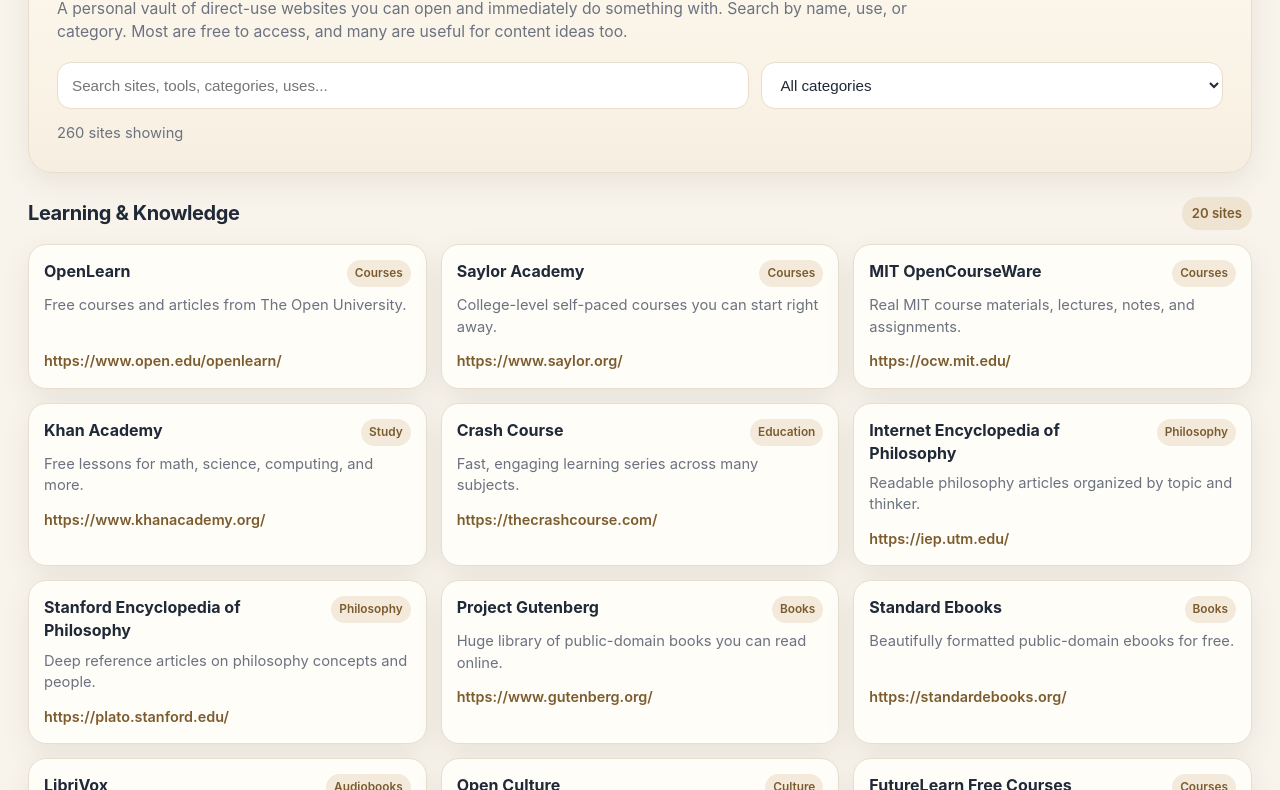
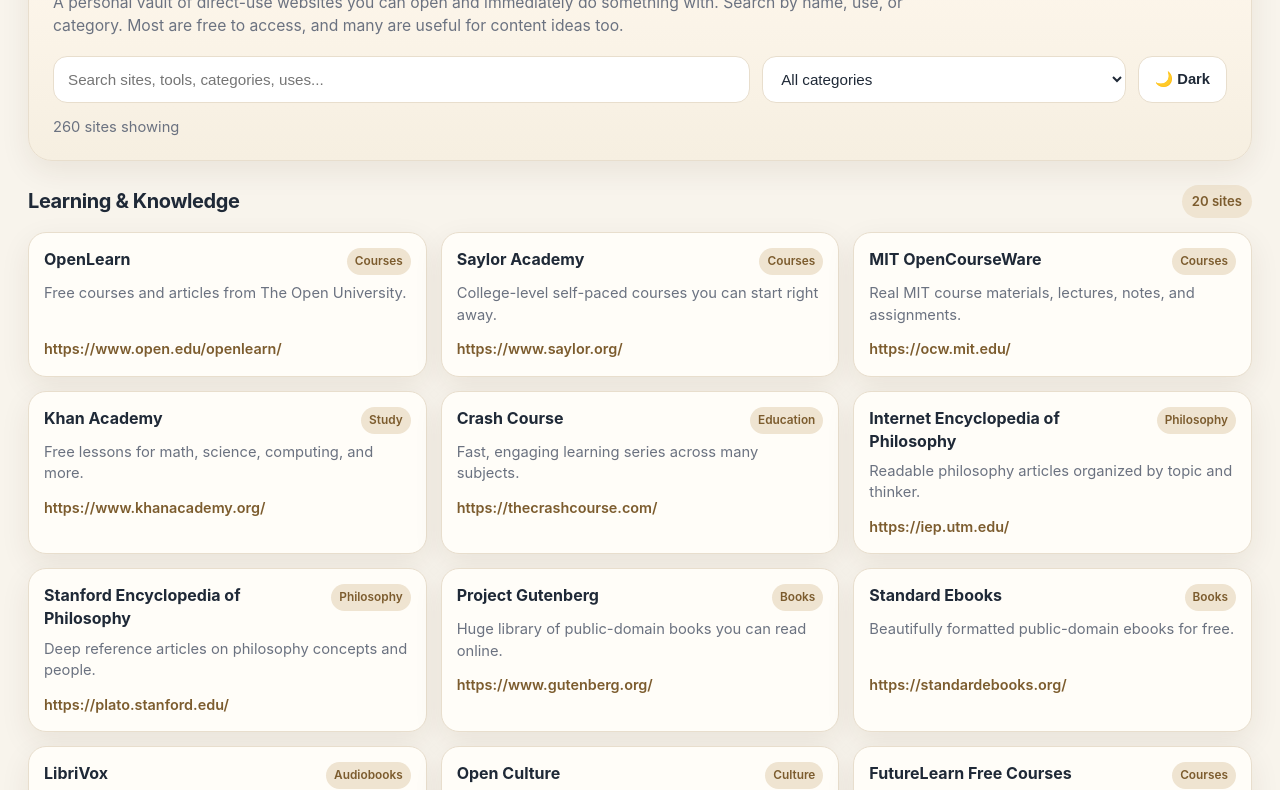
Before and after one commit to Chineme-eng/websitevideo-ideas-2, a plain HTML site: page index.html in a window 1280 px wide. Shown: the part 115-905 px from the top of the page. Drawn offline with Linux system fonts and the light colour scheme.

Commit message:
Update index.html

```diff
--- a/index.html
+++ b/index.html
@@ -3,7 +3,7 @@
 <head>
   <meta charset="UTF-8" />
   <meta name="viewport" content="width=device-width, initial-scale=1.0" />
-  <title>200 Free Random Websites</title>
+  <title>300 Free Websites Vault</title>
   <style>
     :root {
       --bg: #f8f4ec;
@@ -13,7 +13,24 @@
       --line: #e8decd;
       --accent: #7c5c2e;
       --accent-soft: #efe4d1;
+      --header-bg: linear-gradient(180deg, #fff8ee 0%, #f6efe1 100%);
+      --input-bg: #fff;
       --shadow: 0 10px 30px rgba(60, 41, 12, 0.08);
+      --shadow-hover: 0 14px 32px rgba(60, 41, 12, 0.12);
+    }
+
+    body.dark {
+      --bg: #16120f;
+      --card: #211a16;
+      --text: #f3eadf;
+      --muted: #c4b7a7;
+      --line: #3a2f28;
+      --accent: #d8b37a;
+      --accent-soft: #2a221d;
+      --header-bg: linear-gradient(180deg, rgba(35,28,23,.96) 0%, rgba(25,20,17,.96) 100%);
+      --input-bg: #1a1512;
+      --shadow: 0 12px 32px rgba(0, 0, 0, 0.3);
+      --shadow-hover: 0 16px 36px rgba(0, 0, 0, 0.38);
     }
 
     * { box-sizing: border-box; }
@@ -33,12 +50,16 @@
     }
 
     header {
-      background: linear-gradient(180deg, #fff8ee 0%, #f6efe1 100%);
+      position: sticky;
+      top: 12px;
+      z-index: 50;
+      background: var(--header-bg);
       border: 1px solid var(--line);
       border-radius: 24px;
-      padding: 28px;
+      padding: 22px 24px;
       box-shadow: var(--shadow);
       margin-bottom: 24px;
+      backdrop-filter: blur(14px);
     }
 
     h1 {
@@ -66,10 +87,35 @@
       padding: 13px 14px;
       border-radius: 14px;
       border: 1px solid var(--line);
-      background: #fff;
+      background: var(--input-bg);
       color: var(--text);
       font-size: 0.95rem;
       outline: none;
+    }
+
+
+    .toolbar-right {
+      display: grid;
+      grid-template-columns: minmax(0, 1fr) auto;
+      gap: 12px;
+    }
+
+    .theme-toggle {
+      padding: 13px 16px;
+      border-radius: 14px;
+      border: 1px solid var(--line);
+      background: var(--input-bg);
+      color: var(--text);
+      font-size: 0.92rem;
+      font-weight: 600;
+      cursor: pointer;
+      white-space: nowrap;
+      transition: transform 0.16s ease, box-shadow 0.16s ease;
+    }
+
+    .theme-toggle:hover {
+      transform: translateY(-1px);
+      box-shadow: var(--shadow);
     }
 
     .stats {
@@ -123,7 +169,7 @@
 
     .card:hover {
       transform: translateY(-2px);
-      box-shadow: 0 14px 32px rgba(60, 41, 12, 0.12);
+      box-shadow: var(--shadow-hover);
     }
 
     .topline {
@@ -142,7 +188,7 @@
 
     .tag {
       font-size: 0.74rem;
-      background: #f3eadc;
+      background: var(--accent-soft);
       color: var(--accent);
       padding: 5px 8px;
       border-radius: 999px;
@@ -180,28 +226,33 @@
     @media (max-width: 980px) {
       .grid { grid-template-columns: repeat(2, minmax(0, 1fr)); }
       .toolbar { grid-template-columns: 1fr; }
+      .toolbar-right { grid-template-columns: 1fr auto; }
     }
 
     @media (max-width: 640px) {
       .grid { grid-template-columns: 1fr; }
-      header { padding: 20px; }
+      header { padding: 18px; top: 8px; }
       .wrap { padding: 18px 12px 50px; }
       h1 { font-size: 1.6rem; }
+      .toolbar-right { grid-template-columns: 1fr; }
     }
   </style>
 </head>
 <body>
   <div class="wrap">
     <header>
-      <h1>200 Free Random Websites</h1>
+      <h1>300 Free Websites Vault</h1>
       <p class="sub">A personal vault of direct-use websites you can open and immediately do something with. Search by name, use, or category. Most are free to access, and many are useful for content ideas too.</p>
       <div class="toolbar">
         <input id="search" type="text" placeholder="Search sites, tools, categories, uses..." />
-        <select id="categoryFilter">
-          <option value="all">All categories</option>
-        </select>
+        <div class="toolbar-right">
+          <select id="categoryFilter">
+            <option value="all">All categories</option>
+          </select>
+          <button id="themeToggle" class="theme-toggle" type="button" aria-label="Toggle dark mode">🌙 Dark</button>
+        </div>
       </div>
-      <p class="stats"><span id="visibleCount">200</span> sites showing</p>
+      <p class="stats"><span id="visibleCount">300</span> sites showing</p>
     </header>
 
     <main id="siteContainer"></main>
@@ -246,7 +297,7 @@
       { category: 'History & Geography', name: 'ORBIS', url: 'https://orbis.stanford.edu/', tag: 'Ancient Rome', desc: 'Interactive map showing travel in the Roman world.' },
       { category: 'History & Geography', name: 'GeaCron', url: 'https://geacron.com/home-en/', tag: 'Historic Map', desc: 'Watch borders and empires change over time on a map.' },
       { category: 'History & Geography', name: 'MapCrunch', url: 'https://www.mapcrunch.com/', tag: 'Random Map', desc: 'Teleport to random places using Street View.' },
-      { category: 'History & Geography', name: 'GeoGuessr Free Map Games', url: 'https://www.geoguessr.com/', tag: 'Geography', desc: 'Guess locations from visual clues and explore the world.' },
+      { category: 'History & Geography', name: 'City Guesser', url: 'https://virtualvacation.us/guess', tag: 'Geography', desc: 'Guess locations from real walking videos instead of Street View.' },
       { category: 'History & Geography', name: 'Flagle', url: 'https://www.flagle.io/', tag: 'Game', desc: 'Guess the country from pieces of its flag.' },
       { category: 'History & Geography', name: 'TimeMaps', url: 'https://timemaps.com/', tag: 'Timeline', desc: 'Browse world history through interactive timelines and maps.' },
       { category: 'History & Geography', name: 'The Pudding', url: 'https://pudding.cool/', tag: 'Visual Essays', desc: 'Data-driven interactive stories on culture and society.' },
@@ -295,7 +346,7 @@
       { category: 'Health & Wellness', name: 'Mayo Clinic Symptoms', url: 'https://www.mayoclinic.org/symptoms', tag: 'Reference', desc: 'Browse medical symptoms and general health information.' },
       { category: 'Health & Wellness', name: 'CDC Physical Activity', url: 'https://www.cdc.gov/physicalactivity/', tag: 'Health', desc: 'Guidelines and activity ideas from the CDC.' },
       { category: 'Health & Wellness', name: 'Yoga with Adriene', url: 'https://yogawithadriene.com/', tag: 'Yoga', desc: 'Free yoga practices and routines for different needs.' },
-      { category: 'Health & Wellness', name: 'Down Dog Yoga Intro', url: 'https://www.downdogapp.com/web', tag: 'Yoga', desc: 'Browser-based yoga flow tool with customizable practice.' },
+      { category: 'Health & Wellness', name: 'DoYogaWithMe', url: 'https://www.doyogawithme.com/', tag: 'Yoga', desc: 'Free yoga classes and guided practices for different levels.' },
 
       { category: 'Creative & Art', name: 'Photopea', url: 'https://www.photopea.com/', tag: 'Image Edit', desc: 'A strong browser-based Photoshop alternative.' },
       { category: 'Creative & Art', name: 'Pixlr E', url: 'https://pixlr.com/e/', tag: 'Image Edit', desc: 'Free online image editor for quick design work.' },
@@ -318,9 +369,9 @@
       { category: 'Creative & Art', name: 'Adobe Color', url: 'https://color.adobe.com/', tag: 'Color', desc: 'Build color harmonies and explore public palettes.' },
       { category: 'Creative & Art', name: 'Artvee', url: 'https://artvee.com/', tag: 'Art Library', desc: 'Free high-resolution classic art downloads.' },
 
-      { category: 'Writing & Reading', name: '750 Words', url: 'https://750words.com/', tag: 'Writing', desc: 'A simple daily writing space for thinking on paper.' },
+      { category: 'Writing & Reading', name: 'Calmly Writer', url: 'https://www.calmlywriter.com/online/', tag: 'Writing', desc: 'A clean distraction-free writing space you can use instantly.' },
       { category: 'Writing & Reading', name: 'Hemingway Editor', url: 'https://hemingwayapp.com/', tag: 'Writing Tool', desc: 'Makes your writing clearer by flagging dense sentences.' },
-      { category: 'Writing & Reading', name: 'Reedsy Book Editor', url: 'https://reedsy.com/write-a-book', tag: 'Writing', desc: 'Free writing editor built for drafting books and long texts.' },
+      { category: 'Writing & Reading', name: 'ZenPen', url: 'https://zenpen.io/', tag: 'Writing', desc: 'Minimal online writing editor for focused drafting with no clutter.' },
       { category: 'Writing & Reading', name: 'Writer’s Dictionary', url: 'https://www.onelook.com/', tag: 'Word Tool', desc: 'Find words by meaning, pattern, and association.' },
       { category: 'Writing & Reading', name: 'Power Thesaurus', url: 'https://www.powerthesaurus.org/', tag: 'Words', desc: 'Crowdsourced thesaurus for synonyms and antonyms.' },
       { category: 'Writing & Reading', name: 'RhymeZone', url: 'https://www.rhymezone.com/', tag: 'Words', desc: 'Rhymes, related words, and poetic language tools.' },
@@ -398,7 +449,7 @@
       { category: 'Maps, Travel & Exploration', name: 'Liveuamap', url: 'https://liveuamap.com/', tag: 'World Events', desc: 'Map-style view of major current events and incidents.' },
       { category: 'Maps, Travel & Exploration', name: 'Roadtrippers', url: 'https://roadtrippers.com/', tag: 'Trip Plan', desc: 'Explore roadside attractions and trip route ideas.' },
       { category: 'Maps, Travel & Exploration', name: 'Atlas of Wonders', url: 'https://www.atlasofwonders.com/', tag: 'Film Locations', desc: 'Find filming locations and scenic real-world spots.' },
-      { category: 'Maps, Travel & Exploration', name: 'Nomad List Free Browse', url: 'https://nomadlist.com/', tag: 'Cities', desc: 'Browse cities and compare remote-living style info.' },
+      { category: 'Maps, Travel & Exploration', name: 'Numbeo Cost of Living', url: 'https://www.numbeo.com/cost-of-living/', tag: 'Cities', desc: 'Compare living costs, rent, and safety data across cities.' },
       { category: 'Maps, Travel & Exploration', name: 'Suncalc', url: 'https://www.suncalc.org/', tag: 'Sun/Moon', desc: 'See sun position, sunrise, sunset, and moon data on a map.' },
       { category: 'Maps, Travel & Exploration', name: 'GeoTastic', url: 'https://www.geotastic.net/', tag: 'Geo Game', desc: 'Free geography guessing game in the browser.' },
 
@@ -416,10 +467,10 @@
       { category: 'Fun, Weird & Interactive', name: 'GeoFS', url: 'https://www.geo-fs.com/', tag: 'Flight Sim', desc: 'Browser-based flight simulator over real-world maps.' },
       { category: 'Fun, Weird & Interactive', name: 'Akinator', url: 'https://en.akinator.com/', tag: 'Guessing Game', desc: 'Think of a character and see if it guesses right.' },
       { category: 'Fun, Weird & Interactive', name: 'Boredbutton', url: 'https://www.boredbutton.com/', tag: 'Random Fun', desc: 'Jump to random mini-games and weird amusements.' },
-      { category: 'Fun, Weird & Interactive', name: 'WindowSizer Mockup', url: 'https://www.window-sizer.com/', tag: 'Utility/Fun', desc: 'Check browser dimensions and responsive view sizes.' },
+      { category: 'Fun, Weird & Interactive', name: 'WhatIsMyViewport', url: 'https://whatismyviewport.com/', tag: 'Utility/Fun', desc: 'Instantly check your browser viewport size for responsive testing.' },
       { category: 'Fun, Weird & Interactive', name: 'Radiooooo', url: 'https://radiooooo.com/', tag: 'Music Discovery', desc: 'Discover music by country and decade.' },
       { category: 'Fun, Weird & Interactive', name: 'Every Noise at Once', url: 'https://everynoise.com/', tag: 'Music Map', desc: 'Explore hundreds of music genres visually.' },
-      { category: 'Fun, Weird & Interactive', name: 'GeoGuess', url: 'https://www.geoguess.com/', tag: 'Geo Game', desc: 'Another geography guessing-style site to try.' },
+      { category: 'Fun, Weird & Interactive', name: 'Worldle', url: 'https://worldle.teuteuf.fr/', tag: 'Geo Game', desc: 'Guess the country from its silhouette in a quick daily geography game.' },
       { category: 'Fun, Weird & Interactive', name: 'Bouncy Balls', url: 'https://bouncyballs.org/', tag: 'Noise Meter', desc: 'A fun sound-level visualizer for your room.' },
       { category: 'Fun, Weird & Interactive', name: 'OneZoom Tree of Life', url: 'https://www.onezoom.org/', tag: 'Nature', desc: 'Zoom around the tree of life and explore species.' },
 
@@ -491,6 +542,21 @@
     const searchInput = document.getElementById('search');
     const categoryFilter = document.getElementById('categoryFilter');
     const visibleCount = document.getElementById('visibleCount');
+    const themeToggle = document.getElementById('themeToggle');
+
+    const normalize = (value) => value
+      .toLowerCase()
+      .normalize('NFD')
+      .replace(/[\u0300-\u036f]/g, '')
+      .replace(/[^a-z0-9\s]/g, ' ')
+      .replace(/\s+/g, ' ')
+      .trim();
+
+    function applyTheme(theme) {
+      document.body.classList.toggle('dark', theme === 'dark');
+      themeToggle.textContent = theme === 'dark' ? '☀️ Light' : '🌙 Dark';
+      localStorage.setItem('siteVaultTheme', theme);
+    }
 
     const categories = [...new Set(sites.map(site => site.category))];
 
@@ -507,8 +573,12 @@
       const grouped = {};
       let count = 0;
 
+      const normalizedSearch = normalize(search);
+      const searchTerms = normalizedSearch ? normalizedSearch.split(' ') : [];
+
       sites.forEach(site => {
-        const matchesSearch = !search || [site.name, site.desc, site.tag, site.category, site.url].join(' ').toLowerCase().includes(search);
+        const haystack = normalize([site.name, site.desc, site.tag, site.category, site.url].join(' '));
+        const matchesSearch = !searchTerms.length || searchTerms.every(term => haystack.includes(term));
         const matchesCategory = selectedCategory === 'all' || site.category === selectedCategory;
         if (matchesSearch && matchesCategory) {
           if (!grouped[site.category]) grouped[site.category] = [];
@@ -554,6 +624,11 @@
 
     searchInput.addEventListener('input', render);
     categoryFilter.addEventListener('change', render);
+    themeToggle.addEventListener('click', () => {
+      applyTheme(document.body.classList.contains('dark') ? 'light' : 'dark');
+    });
+
+    applyTheme(localStorage.getItem('siteVaultTheme') || 'light');
     render();
   </script>
 </body>
```
